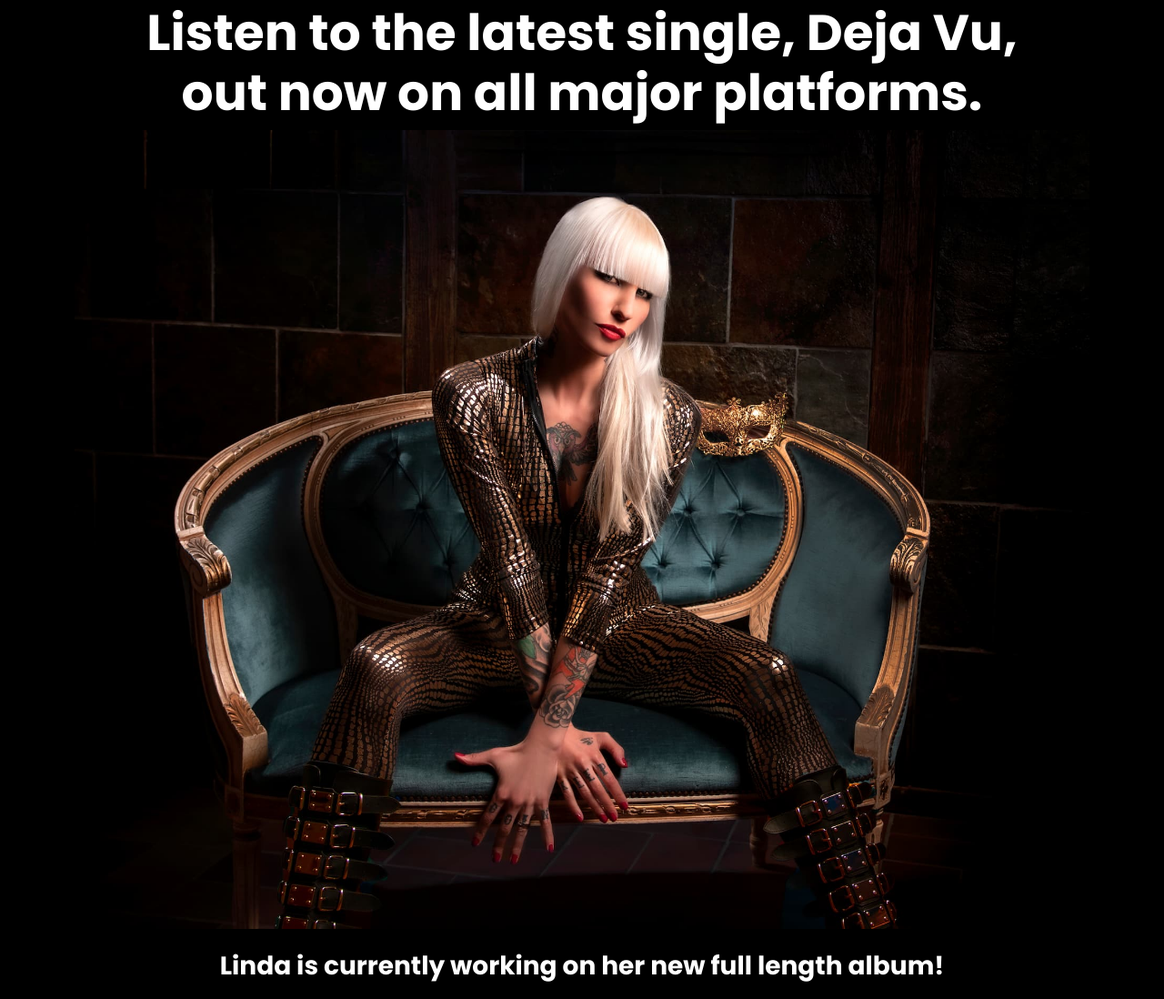
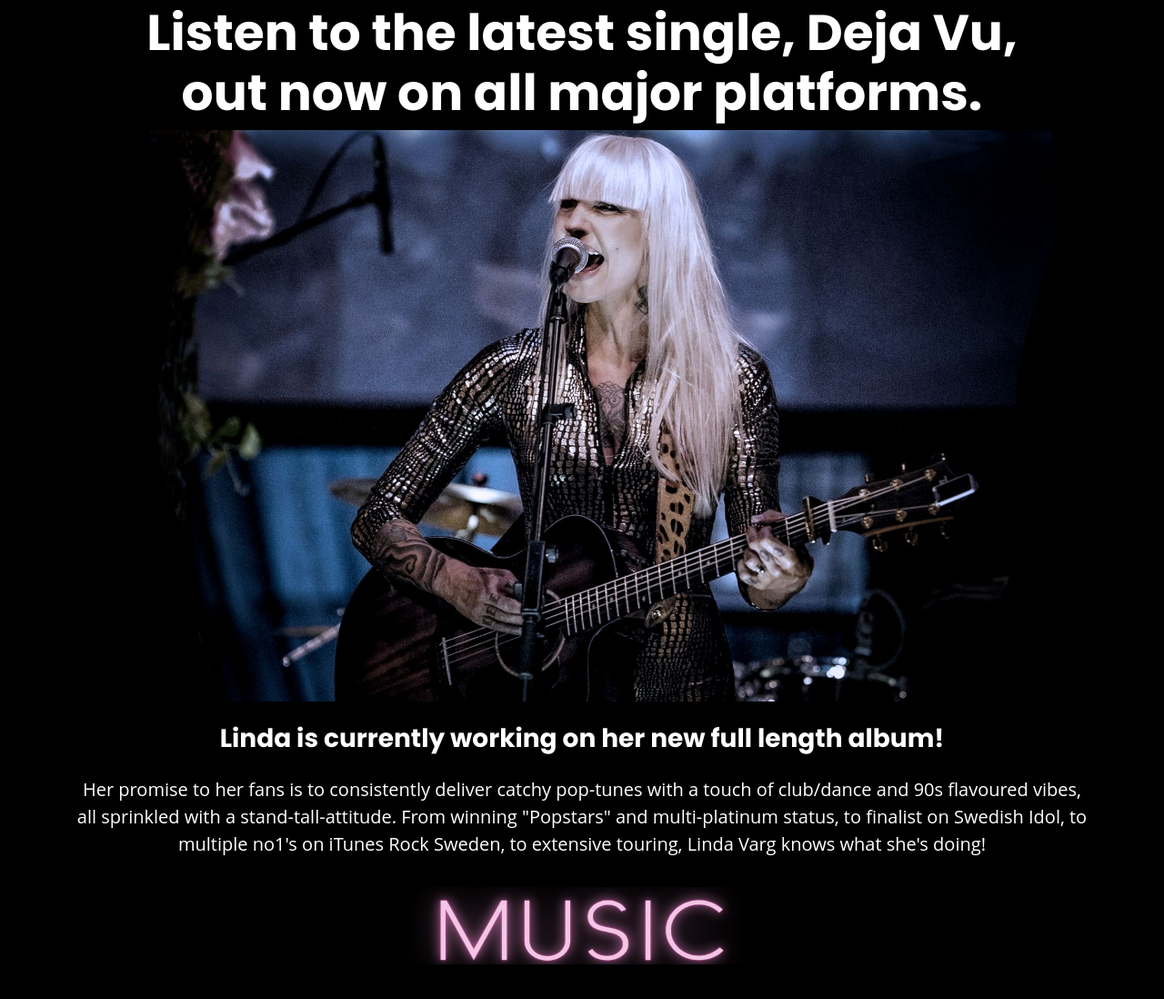
Before and after one commit to DragonFireDesign/lv2, a plain HTML site: page index.html in a window 1280 px wide. Shown: the part 981-2079 px from the top of the page at 91% size. Drawn offline with nearby package versions, Linux system fonts and the light colour scheme; some packages are replaced by stand-ins of ours; a script that the page names is missing; a web font is replaced by a local one.

Commit message:
Update index.html

```diff
--- a/index.html
+++ b/index.html
@@ -75,7 +75,7 @@
         <div class="row">
             <div class="col text-center">
                 <h2>Listen to the latest single, Deja Vu,<br> out now on all major platforms.</h2>
-                <img src="assets/img/linda-varg-music-heading.jpg" alt="Linda Varg seated" class="img-fluid"/>
+                <img src="assets/img/linda-varg-live.jpg" alt="Linda Varg seated" class="img-fluid"/>
             </div>
 
         </div>
```
